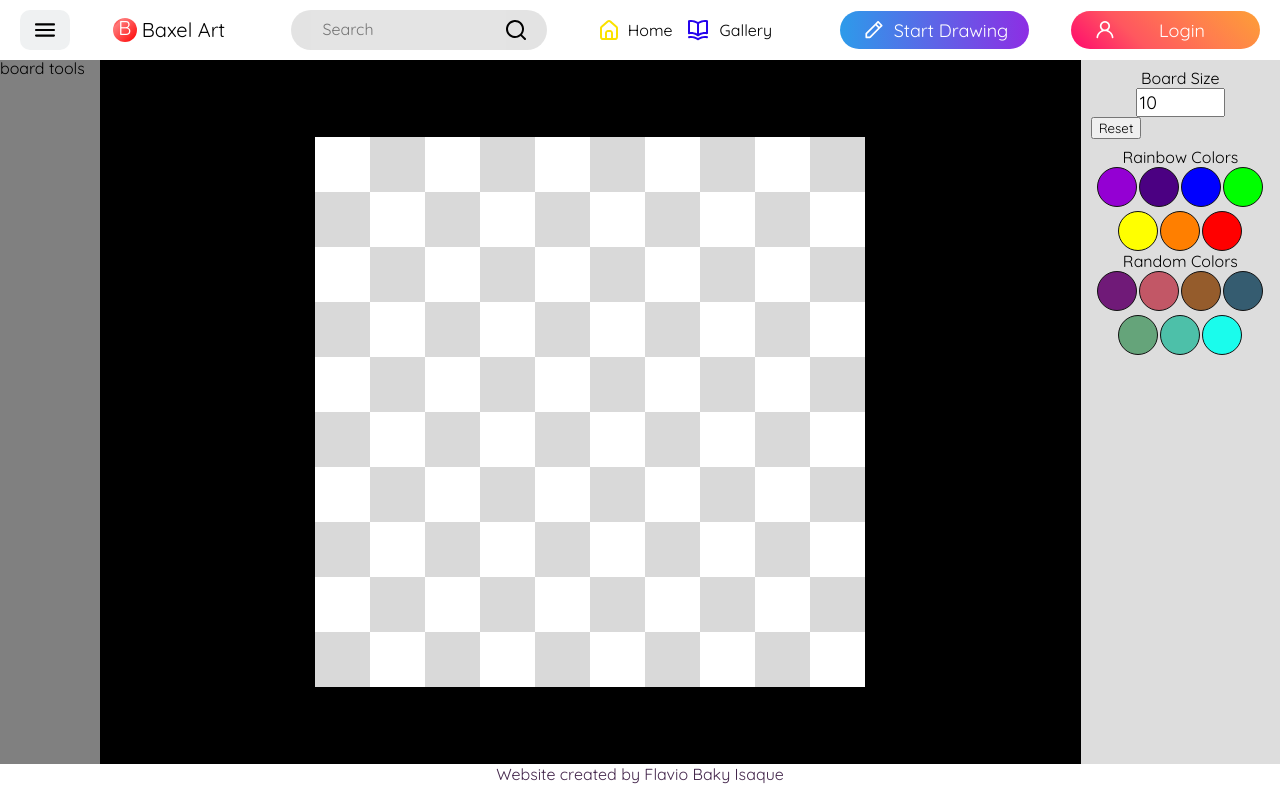
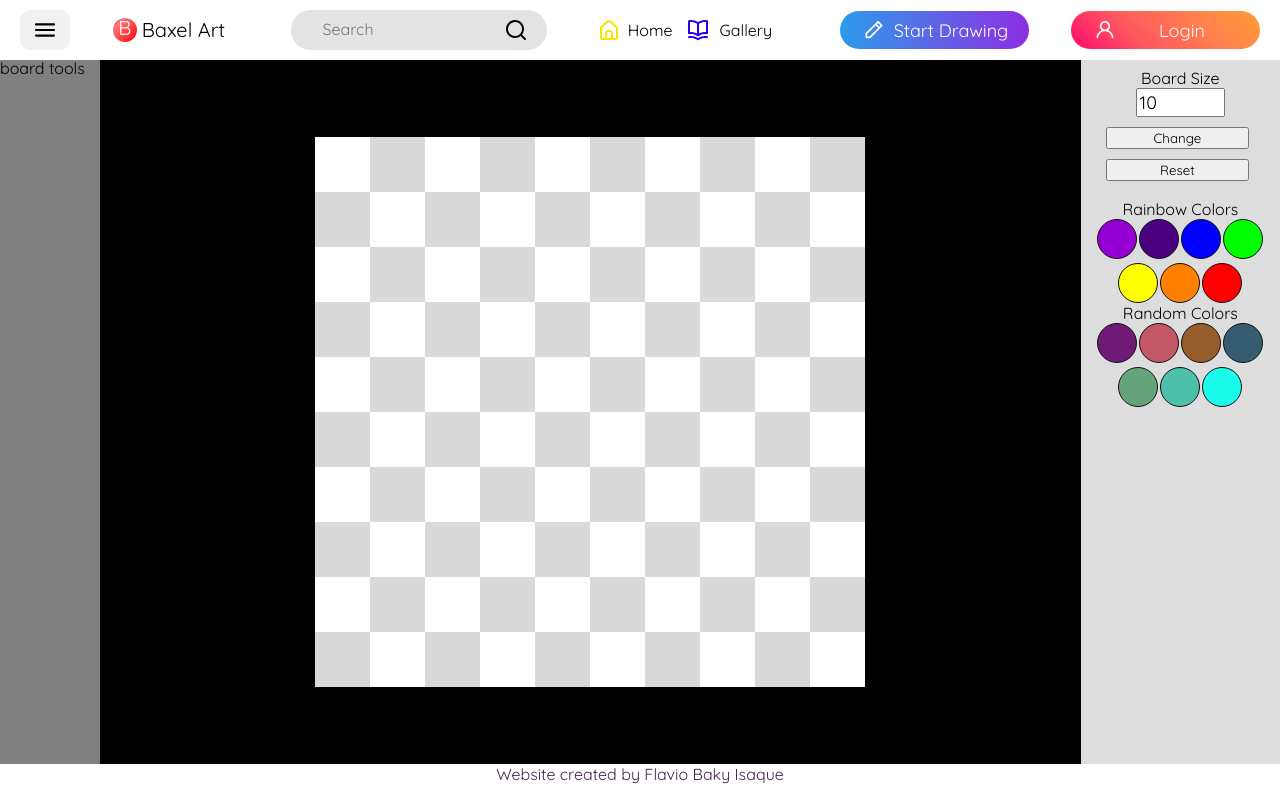
Before and after one commit to baky2708/Baxel-Art, a React (Create React App) app: page /draw in a window 1280 px wide. Built offline with nearby package versions, Linux system fonts and the light colour scheme.

Commit message:
feat: add reset button

```diff
--- a/src/context/Provider.jsx
+++ b/src/context/Provider.jsx
@@ -5,15 +5,15 @@ import Context from './Context';
 
 export function Provider({ children }) {
   const [size, setSize] = useState(10);
-  // const [startColor, setBgColor] = useState('grey');
+  const [reset, setReset] = useState(0);
   const [selectedColor, setSelectedColor] = useState('black');
   const contextValue = {
     size,
     setSize,
     selectedColor,
     setSelectedColor,
-    // bgColor,
-    // setBgColor,
+    reset,
+    setReset,
   };
 
   return (
--- a/src/pages/Draw/Main/Board/Pixel/index.jsx
+++ b/src/pages/Draw/Main/Board/Pixel/index.jsx
@@ -1,16 +1,23 @@
 /* eslint-disable react/prop-types */
-import React, { useState } from 'react';
+import React, { useState, useEffect } from 'react';
 import Container from './style';
 import { useDraw } from '../../../../../context/Provider';
 
 function Pixel({ id }) {
   const [bgColor, setBgColor] = useState();
   const [isPainted, setIsPainted] = useState(false);
-  const { size, selectedColor } = useDraw();
+  const { reset, size, selectedColor } = useDraw();
+
   const paint = () => {
     setBgColor(selectedColor);
     setIsPainted(true);
   };
+
+  useEffect(() => {
+    setIsPainted(false);
+    setBgColor('grey');
+  }, [reset]);
+
   return (
     <Container
       onClick={paint}
--- a/src/pages/Draw/Main/BoardMenu/ColorsBlock/styles.js
+++ b/src/pages/Draw/Main/BoardMenu/ColorsBlock/styles.js
@@ -10,7 +10,7 @@ export const Container = styled.div`
     flex-wrap: wrap;
   }
   .selected {
-    border: 8px solid #333;
+    border: 4px solid #333;
   }
 `;
 
--- a/src/pages/Draw/Main/BoardMenu/InputSize/index.jsx
+++ b/src/pages/Draw/Main/BoardMenu/InputSize/index.jsx
@@ -1,9 +1,11 @@
-import React, { useState, useEffect } from 'react';
+import React, { useState } from 'react';
 import { useDraw } from '../../../../../context/Provider';
 import Container from './styles';
 
 function InputSize() {
-  const { size, setSize, reset } = useDraw();
+  const {
+    size, setSize, setReset, reset,
+  } = useDraw();
   const [inputValue, setInputValue] = useState(size);
 
   const onChange = ({ target }) => {
@@ -11,12 +13,12 @@ function InputSize() {
   };
 
   const resetBoard = () => {
-    setSize(size + 1);
+    setReset(reset + 1);
   };
 
-  useEffect(() => {
-    console.log(reset);
-  }, [reset]);
+  const changeBoardSize = () => {
+    setSize(inputValue);
+  };
 
   return (
     <Container>
@@ -24,6 +26,7 @@ function InputSize() {
         <p>Board Size</p>
         <input type="number" onChange={onChange} value={inputValue} />
       </label>
+      <button onClick={changeBoardSize} type="button">Change</button>
       <button onClick={resetBoard} type="button">Reset</button>
     </Container>
   );
--- a/src/pages/Draw/Main/BoardMenu/InputSize/styles.js
+++ b/src/pages/Draw/Main/BoardMenu/InputSize/styles.js
@@ -16,6 +16,14 @@ const Container = styled.div`
   input {
     font-size: 18px;
     width: 50%;
+    margin-bottom: 10px;
+  }
+
+  button {
+    width: 80%;
+    margin-left: 15px;
+    margin-bottom: 10px;
+
   }
 `;
 
```
